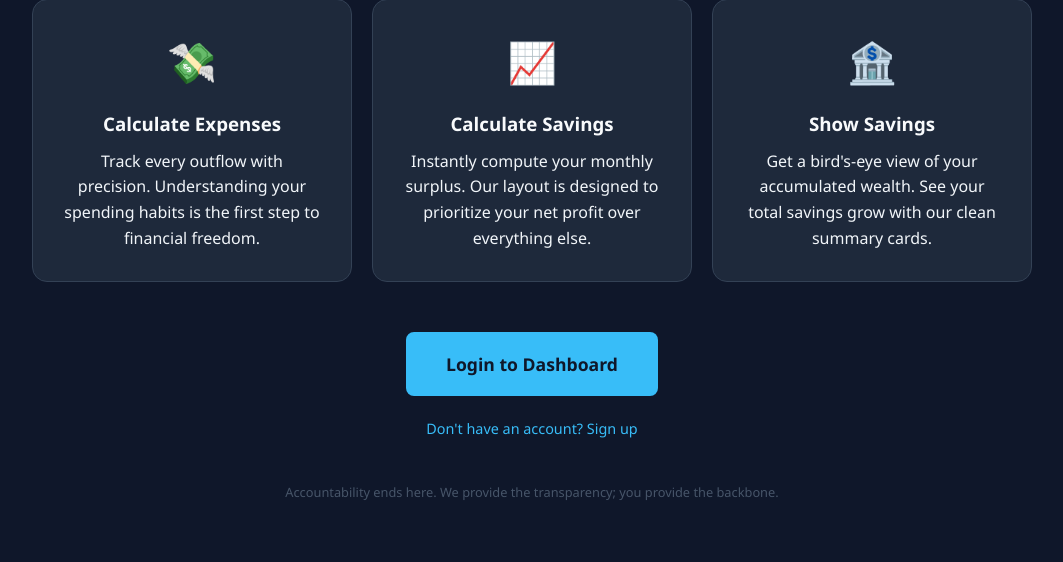
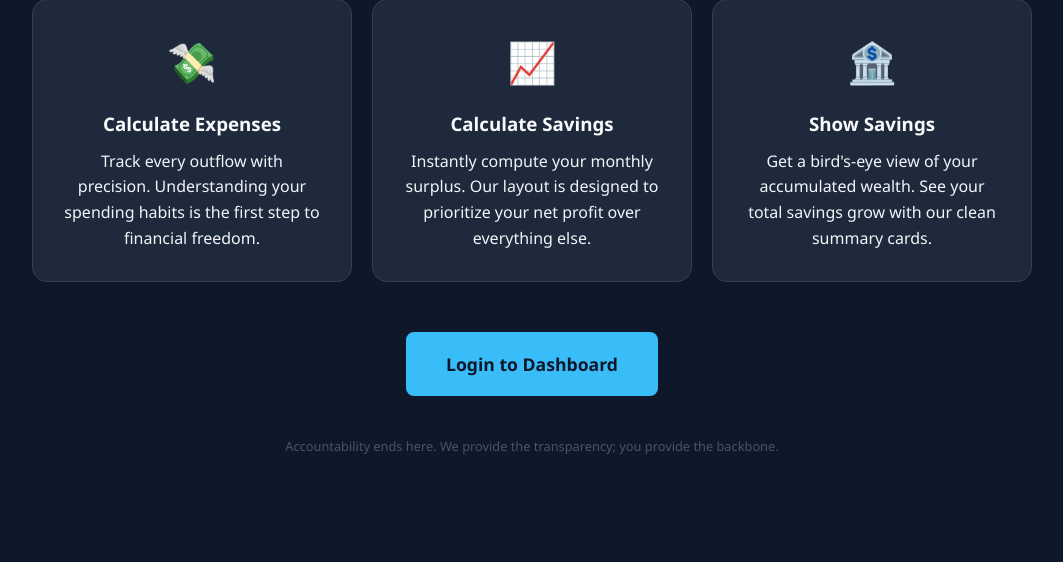
Before and after one commit to aadeyy/project-django, a Django app: page / in a window 1280 px wide. Shown: the part 295-857 px from the top of the page, without its empty margins (108-1171 px from the left). After the commit the page ends 749 px from the top, so only its background shows below. Run offline with Django 5.2, Linux system fonts and the light colour scheme.

```diff
--- a/templates/index.html
+++ b/templates/index.html
@@ -97,9 +97,6 @@
 
             <a href="{% url 'login' %}?next={% url 'finance' %}" class="btn-enter">Login to Dashboard</a>
 
-            <p style="margin-top: 20px; text-align: center;">
-                <a href="{% url 'register' %}" style="color: #38bdf8; text-decoration: none; font-size: 0.9rem;">Don't have an account? Sign up</a>
-            </p>
 
             <p style="margin-top: 40px; font-size: 0.8rem; color: #475569;">
                 Accountability ends here. We provide the transparency; you provide the backbone.
```
Also changed, not shown: db.sqlite3.
